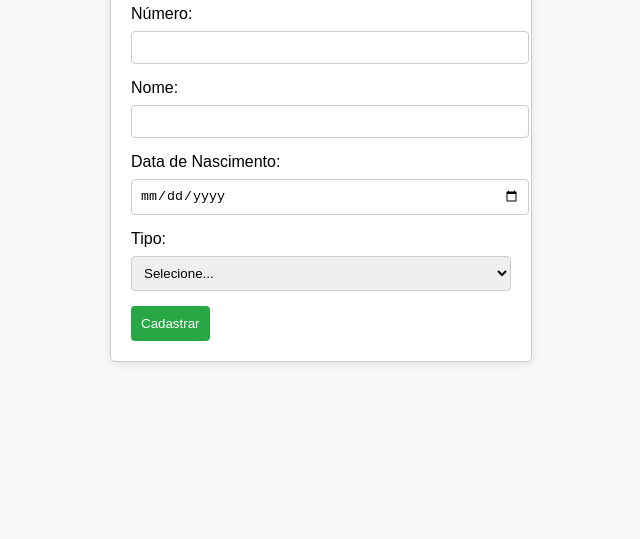
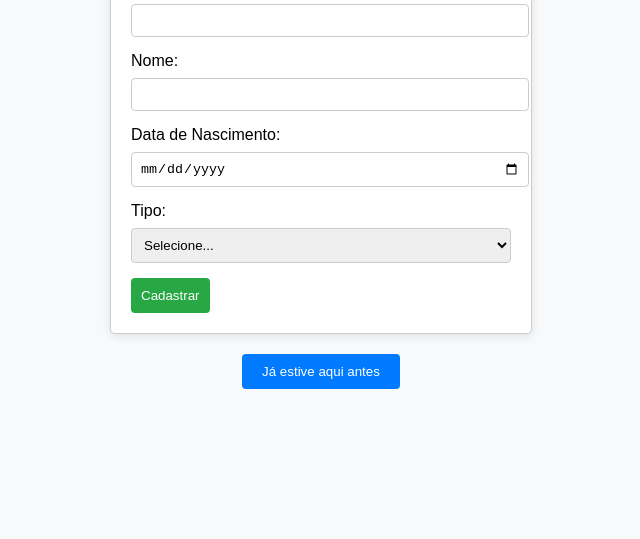
Before and after one commit to Jeanpseven/formatividade, a plain HTML site: page index.html in a window 1280 px wide. Shown: the part 261-800 px from the top of the page, without its empty margins (319-959 px from the left). Drawn offline with Linux system fonts and the light colour scheme.

Commit message:
Update index.html

```diff
--- a/index.html
+++ b/index.html
@@ -11,6 +11,7 @@
             padding: 0;
             height: 100vh; /* Para ocupar a altura total da janela */
             display: flex;
+            flex-direction: column; /* Coloca os elementos em coluna */
             justify-content: center; /* Centraliza horizontalmente */
             align-items: center; /* Centraliza verticalmente */
             background-color: #f8f9fa; /* Cor de fundo suave */
@@ -21,6 +22,7 @@
             padding: 20px;
             background-color: white; /* Fundo branco para o formulário */
             box-shadow: 0 2px 10px rgba(0, 0, 0, 0.1); /* Sombra suave */
+            margin-bottom: 20px; /* Espaço abaixo do formulário */
         }
         label {
             display: block;
@@ -43,6 +45,18 @@
         }
         button:hover {
             background-color: #218838;
+        }
+        .botao {
+            padding: 10px 20px;
+            background-color: #007bff;
+            color: white;
+            border: none;
+            border-radius: 4px;
+            cursor: pointer;
+            text-align: center;
+        }
+        .botao:hover {
+            background-color: #0056b3;
         }
     </style>
 </head>
@@ -71,5 +85,7 @@
         <button type="submit">Cadastrar</button>
     </form>
 
+    <button class="botao" onclick="window.location.href='login.html'">Já estive aqui antes</button>
+
 </body>
 </html>
```
